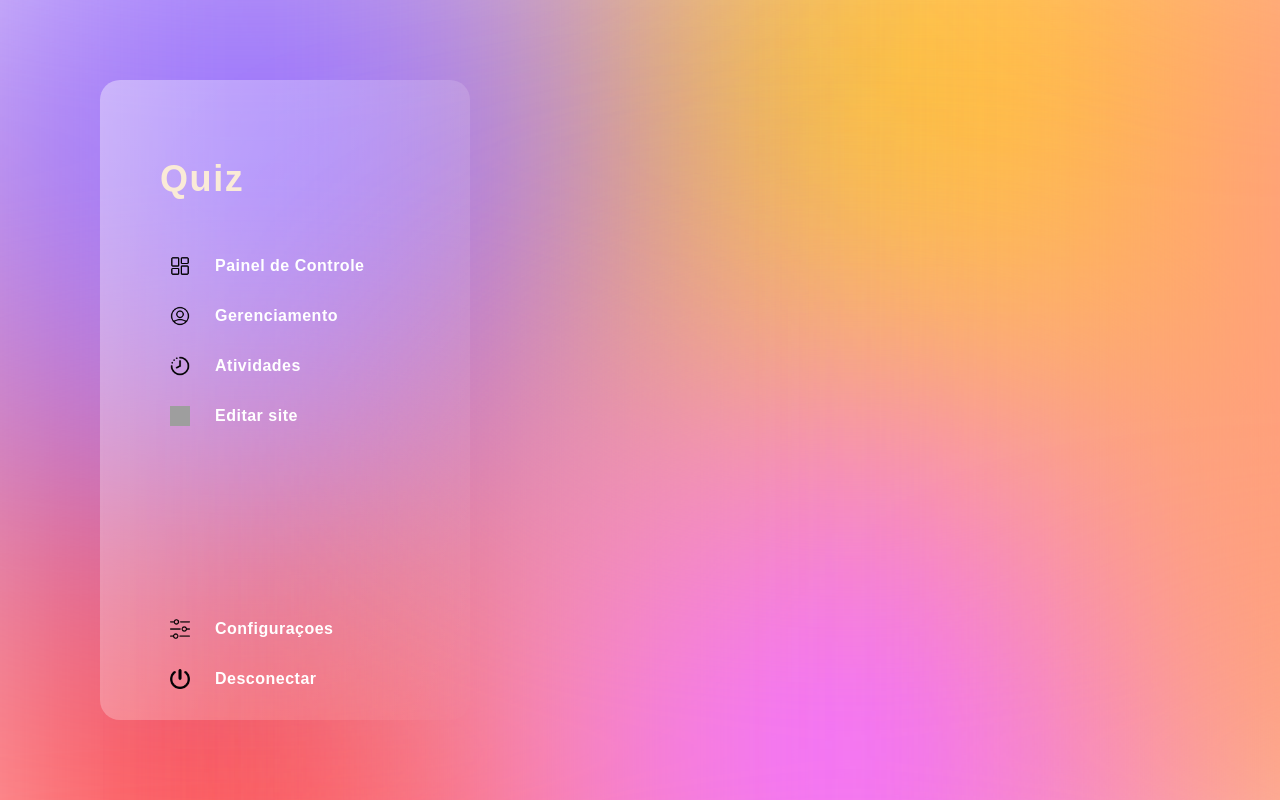
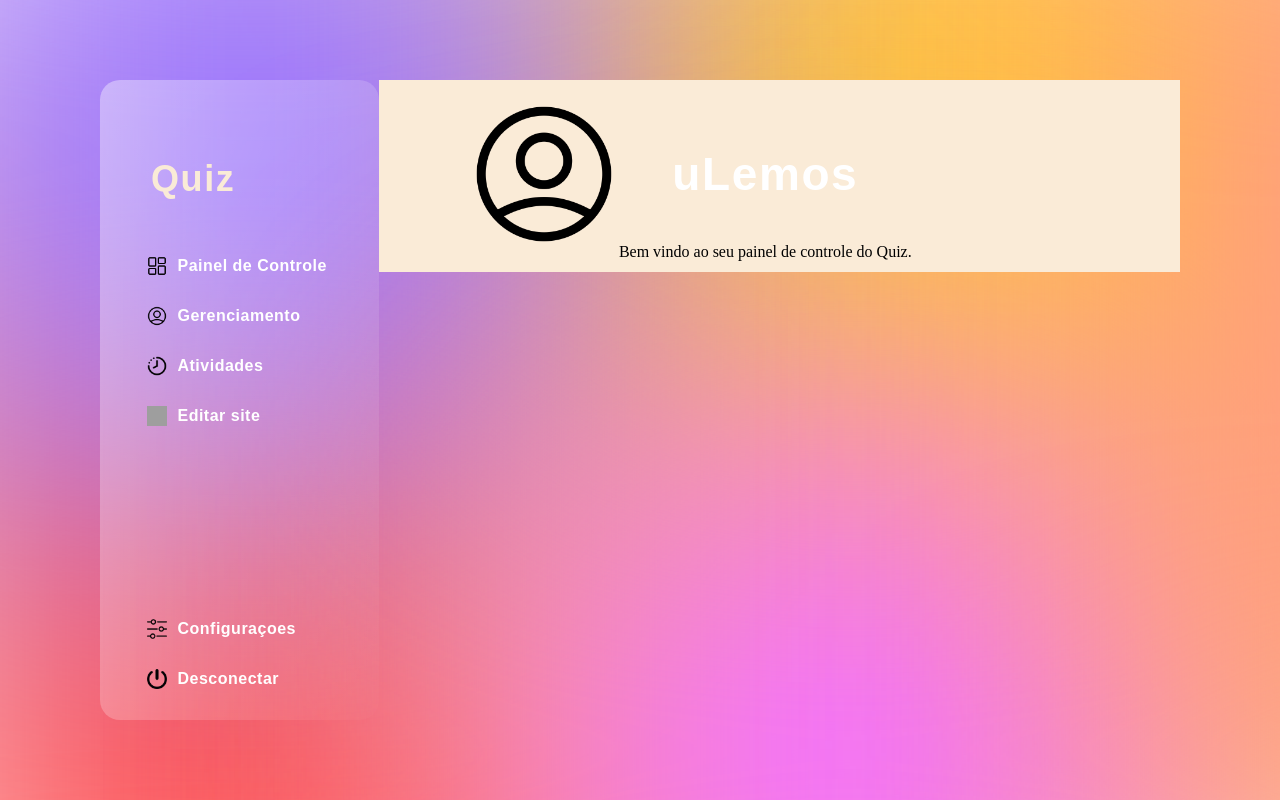
Before and after one commit to uLemos/Quiz_Devision, a React (Vite) app: page /admin in a window 1280 px wide. Shown: the top 800 px of the page. Built offline with nearby package versions, Linux system fonts and the light colour scheme; grey boxes are pictures that could not be loaded.

Commit message:
:memo: Init Info Panel

```diff
--- a/src/components/admin/admin.jsx
+++ b/src/components/admin/admin.jsx
@@ -27,7 +27,7 @@ const Admin = () => {
                             <p>Gerenciamento</p>
                         </div>
                         <div className="titlesInPanelControl">
-                            <a><img src={Atividades}/></a>
+                            <a><img src={Atividades} /></a>
                             <p>Atividades</p>
                         </div>
                         <div className="titlesInPanelControl">
@@ -37,13 +37,35 @@ const Admin = () => {
                     </div>
                     <div className="control-panel-footer">
                         <div className="titlesInPanelControl">
-                            <a><img src={Configuracoes}/></a>
+                            <a><img src={Configuracoes} /></a>
                             <p>Configuraçoes</p>
                         </div>
                         <div className="titlesInPanelControl">
-                            <a><img src={Deslogar}/></a>
+                            <a><img src={Deslogar} /></a>
                             <p>Desconectar</p>
                         </div>
+                    </div>
+                </div>
+                <div className="container-datasQuiz">
+                    <div className="info-admin">
+                        <div className="perfil-admin">
+                            <div className="photo">
+                                <img src={Gerenciamento} />
+                            </div>
+                            <div className="Welcome-Admin">
+                                <h1>uLemos</h1>
+                                <a>Bem vindo ao seu painel de controle do Quiz.</a>
+                            </div>
+                        </div>
+                        <div className="buttons-info">
+
+                        </div>
+                    </div>
+                    <div className="info-users">
+
+                    </div>
+                    <div className="table-container">
+
                     </div>
                 </div>
             </div>
--- a/src/css/admin/admin.css
+++ b/src/css/admin/admin.css
@@ -96,3 +96,28 @@
   color: antiquewhite;
   font-size: 36px;
 }
+
+.container-datasQuiz{
+  width: 100%;
+  height: 30%;
+  display: flex;
+  justify-content: space-between;
+   background-color: aliceblue;
+}
+
+.info-admin{
+  display: flex;
+  justify-content: space-around;
+  background-color: antiquewhite;
+  width: 100%;
+}
+
+.perfil-admin{
+  display: flex;
+  justify-content: space-around;
+  align-items: center;
+}
+
+.photo img{
+  width: 150px;
+}
```
